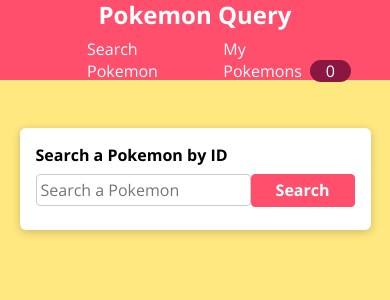
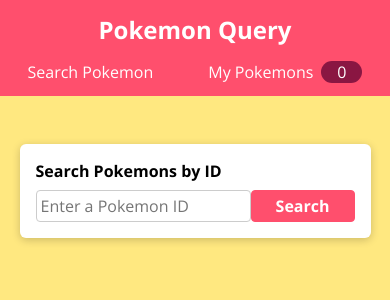
Before and after one commit to abbb1399/pokemon-query, a React (Create React App) app: page /search in a window 390 px wide. Shown: the top 300 px of the page. Built offline with nearby package versions, Linux system fonts and the light colour scheme; what js-confetti would draw is missing.

Commit message:
catch시 badge 흔들림 css

```diff
--- a/src/components/layout/MainNavigation.module.scss
+++ b/src/components/layout/MainNavigation.module.scss
@@ -12,6 +12,10 @@
   @media screen and (max-width: 1000px) {
     flex-direction: column;
     justify-content: center;
+  }
+
+  @media screen and (max-width: 400px) {
+    padding: 3rem 0;
   }
 
   .logo {
@@ -34,16 +38,26 @@
       margin-top: 0.4rem;
     }
 
+    @media screen and (max-width: 400px) {
+      width: 100%;
+    }
+
     ul {
       list-style: none;
       margin: 0;
       padding: 0;
       display: flex;
+      justify-content: space-around;
       align-items: baseline;
     }
 
     li {
       margin-left: 3rem;
+
+      @media screen and (max-width: 400px) {
+        margin-top: 0.5rem;
+        margin-left: 0;
+      }
     }
 
     a {
@@ -56,7 +70,7 @@
       }
 
       &:hover,
-      &:active{
+      &:active {
         color: $tertiary-color;
       }
     }
--- a/src/components/layout/MainNavigation.tsx
+++ b/src/components/layout/MainNavigation.tsx
@@ -1,11 +1,30 @@
-import { useContext } from "react"
+import { useContext, useEffect, useState } from "react"
 import { Link } from "react-router-dom"
 
 import classes from "./MainNavigation.module.scss"
 import MyPokemonsContext from "../../store/my-pokemons-context"
 
 function MainNavigation(): JSX.Element {
+  const [pokemonIsCathed, setPokemonIsCatched] = useState(false)
   const myPokemonsCtx = useContext(MyPokemonsContext)
+  const {totalMyPokemons} = myPokemonsCtx!
+
+  const myPokemonsClasses = `${pokemonIsCathed ? classes.bump : ''}`
+
+  useEffect(()=>{
+    if(totalMyPokemons === 0){
+      return
+    }
+    setPokemonIsCatched(true)
+
+    const timer = setTimeout(() => {
+      setPokemonIsCatched(false)
+    }, 300);
+
+    return ()=>{
+      clearTimeout(timer)
+    }
+  },[totalMyPokemons])
 
   return (
     <header className={classes.header}>
@@ -17,11 +36,11 @@ function MainNavigation(): JSX.Element {
           <li>
             <Link to="/search">Search Pokemon</Link>
           </li>
-          <li>
+          <li className={myPokemonsClasses}>
             <Link to="/my-pokemons">
               My Pokemons
               <span className={classes.badge}>
-                {myPokemonsCtx!.totalMyPokemons}
+                {totalMyPokemons}
               </span>
             </Link>
           </li>
--- a/src/components/pokemons/PokemonSearch.module.scss
+++ b/src/components/pokemons/PokemonSearch.module.scss
@@ -1,47 +1,40 @@
-@import '../../styles/variables';
+@import "../../styles/variables";
 
 .form {
   padding: 1rem;
-  display: flex;
-  align-items: center;
 
-  .control {
-    flex: 1;
+  label {
+    display: block;
+    font-weight: bold;
     margin-bottom: 0.5rem;
+    width: fit-content;
+  }
 
-    label {
-      display: block;
-      font-weight: bold;
-      margin-bottom: 0.5rem;
-    }
+  .actions {
+    display: flex;
 
     input {
-      display: block;
+      flex: 1;
       font: inherit;
       border-radius: 4px;
       border: 1px solid #ccc;
       padding: 0.25rem;
-      width: 100%;
     }
-  }
-
-  .actions {
-    margin-top: 1.4rem;
 
     button {
       font: inherit;
       cursor: pointer;
       background-color: $primary-color;
       color: white;
-      padding: 0.28rem 1.5rem;
+      padding: 0 1.5rem;
       border: 1px solid $primary-color;
       border-radius: 4px;
       font-weight: bold;
 
       &:hover,
       &:active {
-        background-color: darken($primary-color,5%);
-        border-color: darken($primary-color,5%);
+        background-color: darken($primary-color, 5%);
+        border-color: darken($primary-color, 5%);
       }
     }
   }
--- a/src/components/pokemons/PokemonSearch.tsx
+++ b/src/components/pokemons/PokemonSearch.tsx
@@ -3,14 +3,17 @@ import React, { useRef, Fragment } from "react"
 import Card from "../ui/Card"
 import classes from "./PokemonSearch.module.scss"
 
-import ErrorMessages from '../../models/error-messages'
+import ErrorMessages from "../../models/error-messages"
 
 interface PokemonSearchProps {
-  onSerachPokemon: (enteredId: number) => void,
+  onSerachPokemon: (enteredId: number) => void
   onErrorModal: (errorMessages: ErrorMessages) => void
 }
 
-function PokemonSearch({ onSerachPokemon, onErrorModal }: PokemonSearchProps): JSX.Element {
+function PokemonSearch({
+  onSerachPokemon,
+  onErrorModal,
+}: PokemonSearchProps): JSX.Element {
   const pokeIdRef = useRef<HTMLInputElement>(null)
 
   function submitHandler(e: React.FormEvent) {
@@ -20,7 +23,7 @@ function PokemonSearch({ onSerachPokemon, onErrorModal }: PokemonSearchProps): J
     if (enteredId < 1) {
       onErrorModal({
         title: "Invalid Number",
-        message: "Please enter a valid number (should be grater than zero)."
+        message: "Please enter a valid number (should be grater than zero).",
       })
       return
     }
@@ -34,19 +37,17 @@ function PokemonSearch({ onSerachPokemon, onErrorModal }: PokemonSearchProps): J
     <Fragment>
       <Card>
         <form className={classes.form} onSubmit={submitHandler}>
-          <div className={classes.control}>
-            <label htmlFor="poke-id">Search a Pokemon by ID</label>
+          <label htmlFor="poke-id">Search Pokemons by ID</label>
+          <div className={classes.actions}>
             <input
               type="number"
               autoComplete="off"
               required
               min={1}
               id="poke-id"
-              placeholder="Search a Pokemon"
+              placeholder="Enter a Pokemon ID"
               ref={pokeIdRef}
             />
-          </div>
-          <div className={classes.actions}>
             <button>Search</button>
           </div>
         </form>
```
